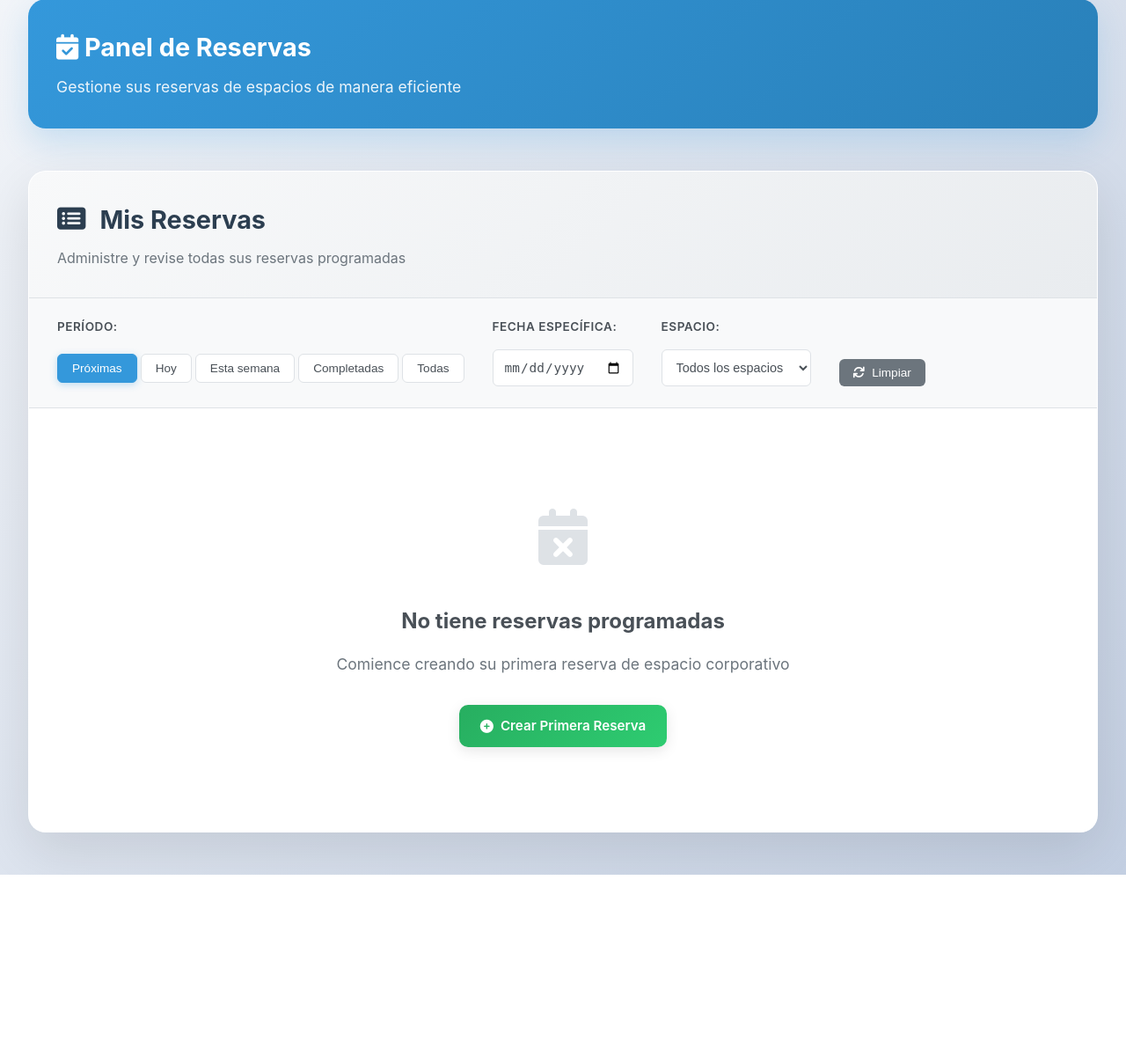
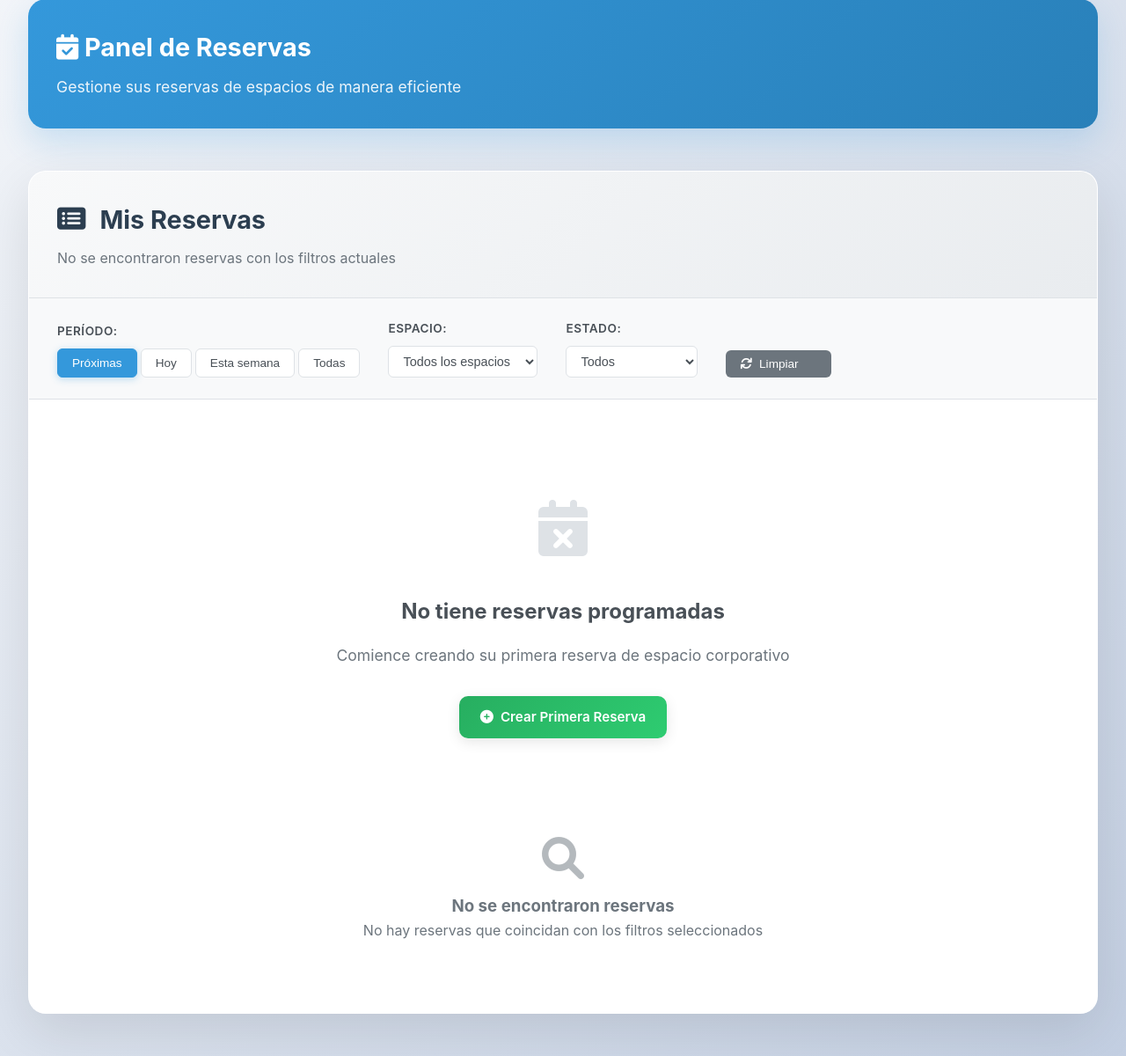
Before and after one commit to camilacarbajal07032013-dev/sistema_reservas_edificio, a Django app: template reservas/templates/reservas/mis_reservas.html in a window 1280 px wide. Shown: the part 161-1361 px from the top of the page at 88% size. Before the commit the page ends 1155 px from the top, so only its background shows below. Run offline with Django 5.2, Linux system fonts and the light colour scheme; the template is opened without the code that fills it, so the values that code supplies are empty.

Commit message:
Update mis_reservas.html

```diff
--- a/reservas/templates/reservas/mis_reservas.html
+++ b/reservas/templates/reservas/mis_reservas.html
@@ -236,7 +236,7 @@
             display: flex;
             flex-wrap: wrap;
             gap: 2rem;
-            align-items: flex-end;
+            align-items: end;
         }
 
         .filter-group {
@@ -244,7 +244,6 @@
             flex-direction: column;
             gap: 0.5rem;
             min-width: 120px;
-            align-items: flex-start;
         }
 
         .filter-group label {
@@ -253,18 +252,12 @@
             color: #495057;
             text-transform: uppercase;
             letter-spacing: 0.5px;
-            margin-bottom: 0.5rem;
-            height: 18px;
-            display: flex;
-            align-items: center;
         }
 
         .filter-buttons {
             display: flex;
             gap: 0.25rem;
             flex-wrap: wrap;
-            height: 42px;
-            align-items: center;
         }
 
         .filter-btn {
@@ -288,7 +281,6 @@
             box-shadow: 0 2px 8px rgba(52, 152, 219, 0.3);
         }
 
-        .date-input,
         .space-select,
         .status-select {
             padding: 0.5rem 0.75rem;
@@ -298,12 +290,9 @@
             background: white;
             color: #495057;
             transition: all 0.3s ease;
-            min-width: 160px;
-            font-weight: 500;
-            height: 42px;
+            min-width: 150px;
         }
 
-        .date-input:focus,
         .space-select:focus,
         .status-select:focus {
             outline: none;
@@ -688,14 +677,8 @@
                             <button class="filter-btn active" data-period="upcoming">Próximas</button>
                             <button class="filter-btn" data-period="today">Hoy</button>
                             <button class="filter-btn" data-period="week">Esta semana</button>
-                            <button class="filter-btn" data-period="completed">Completadas</button>
                             <button class="filter-btn" data-period="all">Todas</button>
                         </div>
-                    </div>
-
-                    <div class="filter-group">
-                        <label for="customDate">Fecha específica:</label>
-                        <input type="date" id="customDate" class="date-input">
                     </div>
 
                     <div class="filter-group">
@@ -710,6 +693,16 @@
                     </div>
 
                     <div class="filter-group">
+                        <label for="statusFilter">Estado:</label>
+                        <select id="statusFilter" class="status-select">
+                            <option value="all">Todos</option>
+                            <option value="upcoming">Próximas</option>
+                            <option value="today">Solo hoy</option>
+                            <option value="completed">Completadas</option>
+                        </select>
+                    </div>
+
+                    <div class="filter-group">
                         <button class="btn-reset" onclick="resetFilters()">
                             <i class="fas fa-refresh"></i> Limpiar
                         </button>
@@ -718,6 +711,7 @@
 
                 <div class="reservations-grid">
                     {% if reservas %}
+
                         <!-- Aquí irán tus reservas dinámicas -->
                         {% for reserva in reservas %}
                             <div class="reservation-card" data-date="{{ reserva.fecha|date:'Y-m-d' }}" data-status="{% if reserva.fecha == today %}today{% elif reserva.fecha > today %}upcoming{% else %}completed{% endif %}" data-space="{% if 'Sala' in reserva.espacio.nombre %}sala{% elif 'Directorio' in reserva.espacio.nombre %}directorio{% elif 'Terraza' in reserva.espacio.nombre %}terraza{% else %}estacionamiento{% endif %}">
```
